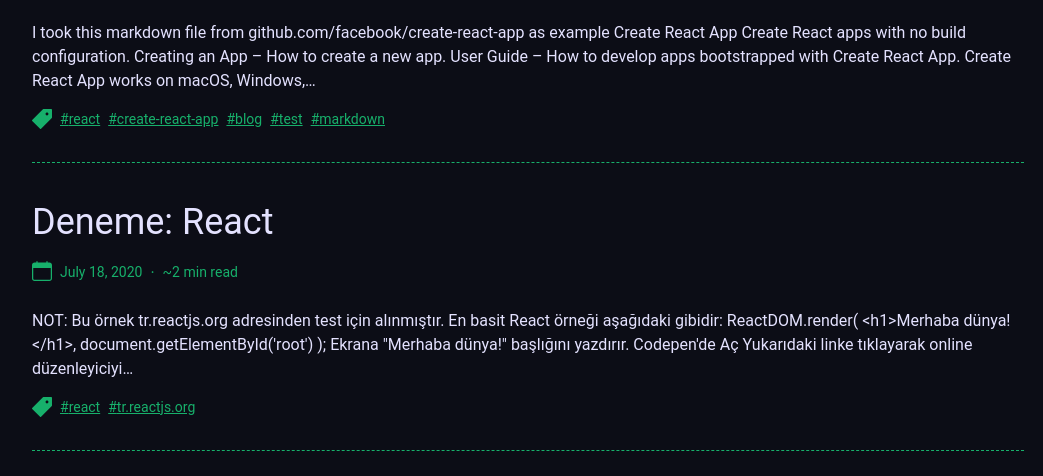
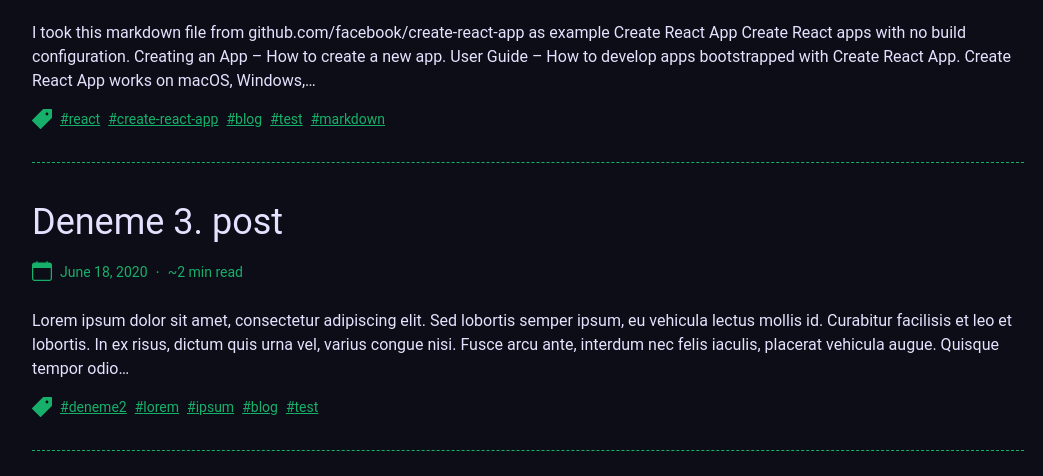
Before and after one commit to anilsenay/gatsby-personal-blog, a Gatsby site: page / in a window 1280 px wide. Shown: the part 631-1107 px from the top of the page, without its empty margins (112-1155 px from the left). Built offline with nearby package versions, Linux system fonts and the light colour scheme; Gatsby itself is replaced by a stand-in of ours; some packages are replaced by stand-ins of ours.

Commit message:
sorted reverse ofc...

```diff
--- a/src/pages/index.js
+++ b/src/pages/index.js
@@ -9,7 +9,7 @@
 
 const IndexPage = ({data}) => {
   const posts = data.allMarkdownRemark.nodes;
-  const sortedPosts = posts.sort((a, b) => new Date(a.frontmatter.date) - new Date(b.frontmatter.date))
+  const sortedPosts = posts.sort((a, b) => new Date(b.frontmatter.date) - new Date(a.frontmatter.date))
 
   return (
 
--- a/src/pages/search_tag.js
+++ b/src/pages/search_tag.js
@@ -15,7 +15,7 @@
 
   // filtering graphql query with variables is not supporting, so I have to get all data and filter in js
   const posts = data.allMarkdownRemark.nodes.filter(post => post.frontmatter.keywords.includes(word));
-  const sortedPosts = posts.sort((a, b) => new Date(a.frontmatter.date) - new Date(b.frontmatter.date))
+  const sortedPosts = posts.sort((a, b) => new Date(b.frontmatter.date) - new Date(a.frontmatter.date))
 
   return (
 
```
